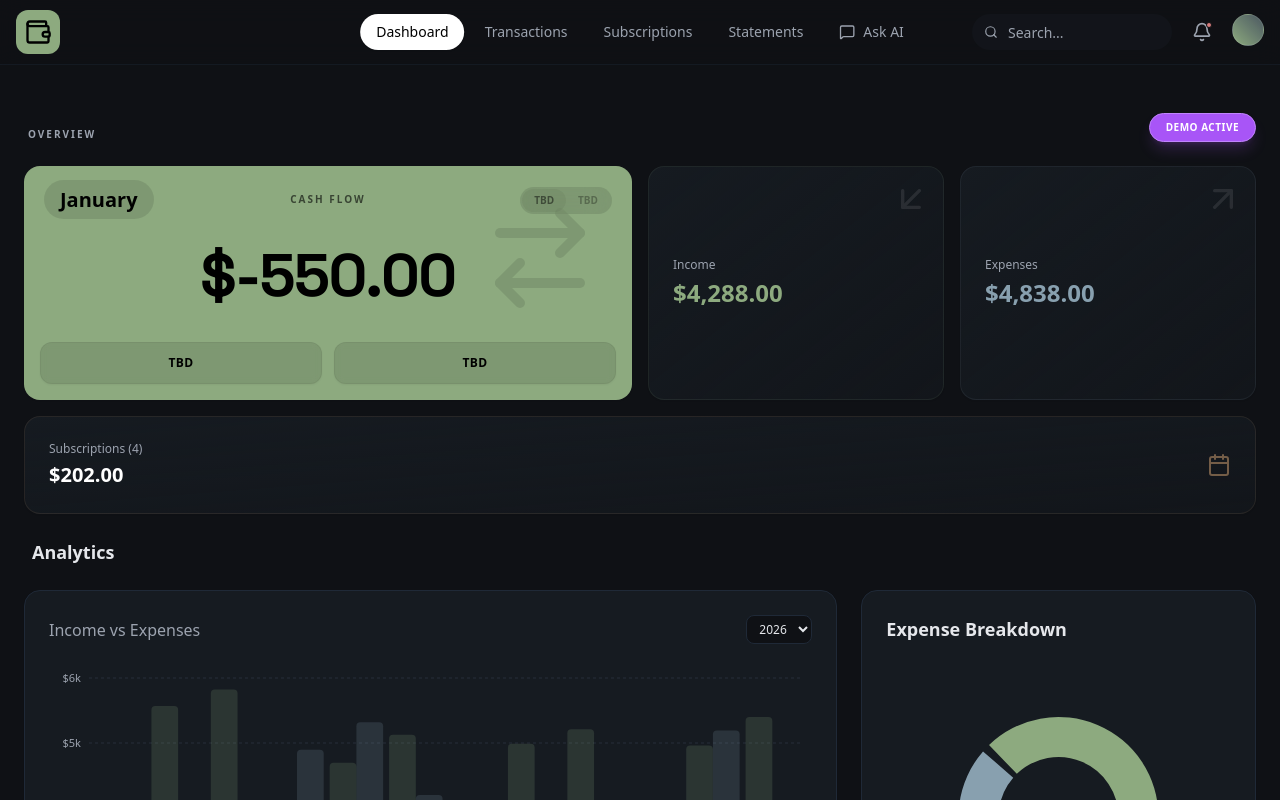
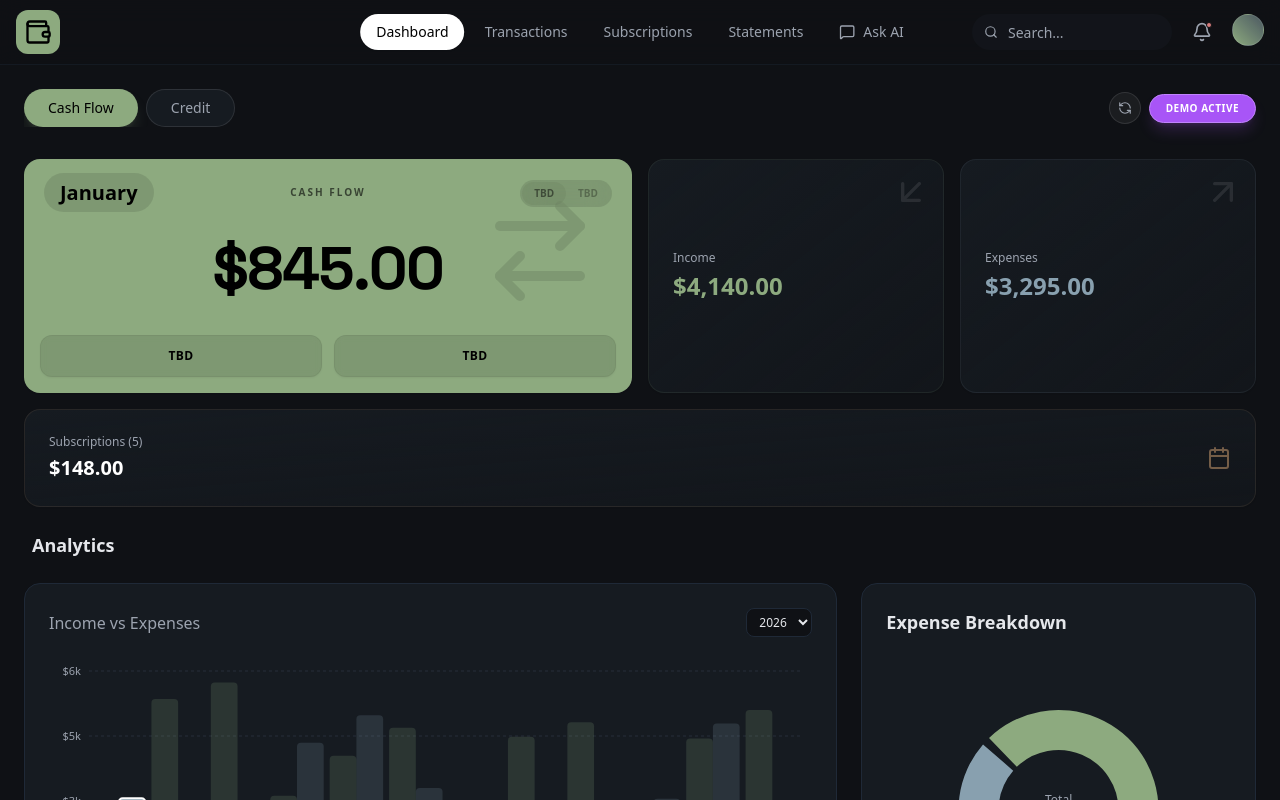
Before and after one commit to atnwl/finance-dashboard-gemini, a React (Vite) app: page / in a window 1280 px wide. Both pictures are taken after a click on the button "DEMO". Shown: the top 800 px of the page. Built offline with nearby package versions, Linux system fonts and the light colour scheme.

Commit message:
Refine Demo Mode UI and add refresh feature

```diff
--- a/src/App.jsx
+++ b/src/App.jsx
@@ -6,7 +6,7 @@ import {
   Plus, Trash2, Edit2, TrendingUp, TrendingDown, CreditCard,
   DollarSign, Activity, Wallet, Bell, Search, LayoutDashboard,
   MessageSquare, Send, X, Settings, Sparkles, User, Bot, AlertCircle, Camera, Loader2,
-  Cloud, Upload, Download, LogOut, FileText, ChevronRight, FileX, Copy, Calendar, ArrowUpRight, ArrowDownLeft, ArrowRightLeft
+  Cloud, Upload, Download, LogOut, FileText, ChevronRight, FileX, Copy, Calendar, ArrowUpRight, ArrowDownLeft, ArrowRightLeft, RefreshCcw
 } from 'lucide-react';
 import { clsx } from 'clsx';
 import { twMerge } from 'tailwind-merge';
@@ -452,8 +452,8 @@ export default function App() {
   // Demo Mode State
   const [demoFinancials, setDemoFinancials] = useState(null);
 
-  const toggleDemo = () => {
-    if (demoFinancials) {
+  const toggleDemo = (forceRefresh = false) => {
+    if (demoFinancials && !forceRefresh) {
       setDemoFinancials(null);
     } else {
       const income = Math.floor(Math.random() * 5000) + 3000;
@@ -985,8 +985,8 @@ export default function App() {
 
     return (
       <div className="space-y-6 animate-in fade-in duration-500">
-        {/* View Mode Pills (Segments) - Improved Style */}
-        <div className="flex gap-2 overflow-x-auto pb-2 scrollbar-hide md:hidden">
+        <div className="flex justify-between items-center mb-8">
+          <div className="flex gap-2 overflow-x-auto scrollbar-hide">
             <button
               onClick={() => setViewMode('cashflow')}
               className={cn(
@@ -1011,11 +1011,18 @@ export default function App() {
             </button>
           </div>
 
-        {/* Primary Highlights - Conditional Grid */}
-        <div className="flex justify-between items-end mb-3">
-          <h2 className="text-[10px] font-bold text-muted uppercase tracking-[0.2em] ml-1">Overview</h2>
-          <button
-            onClick={toggleDemo}
+          <div className="flex items-center gap-2">
+            {demoFinancials && (
+              <button
+                onClick={() => toggleDemo(true)}
+                className="p-2 bg-white/5 border border-white/10 rounded-full text-muted hover:text-white hover:bg-white/10 transition-all active:rotate-180 duration-500"
+                title="Refresh Demo Data"
+              >
+                <RefreshCcw size={14} />
+              </button>
+            )}
+            <button
+              onClick={() => toggleDemo(false)}
               className={cn(
                 "text-[10px] font-bold px-4 py-1.5 rounded-full border transition-all uppercase tracking-wider",
                 demoFinancials
@@ -1025,6 +1032,7 @@ export default function App() {
             >
               {demoFinancials ? "Demo Active" : "Demo"}
             </button>
+          </div>
         </div>
         <div className={cn("grid gap-3 md:gap-4 mb-8", viewMode === 'cashflow' ? "grid-cols-2 lg:grid-cols-4" : "grid-cols-1 md:grid-cols-3")}>
 
```
Lines whose indentation alone changed are shown as unchanged.
